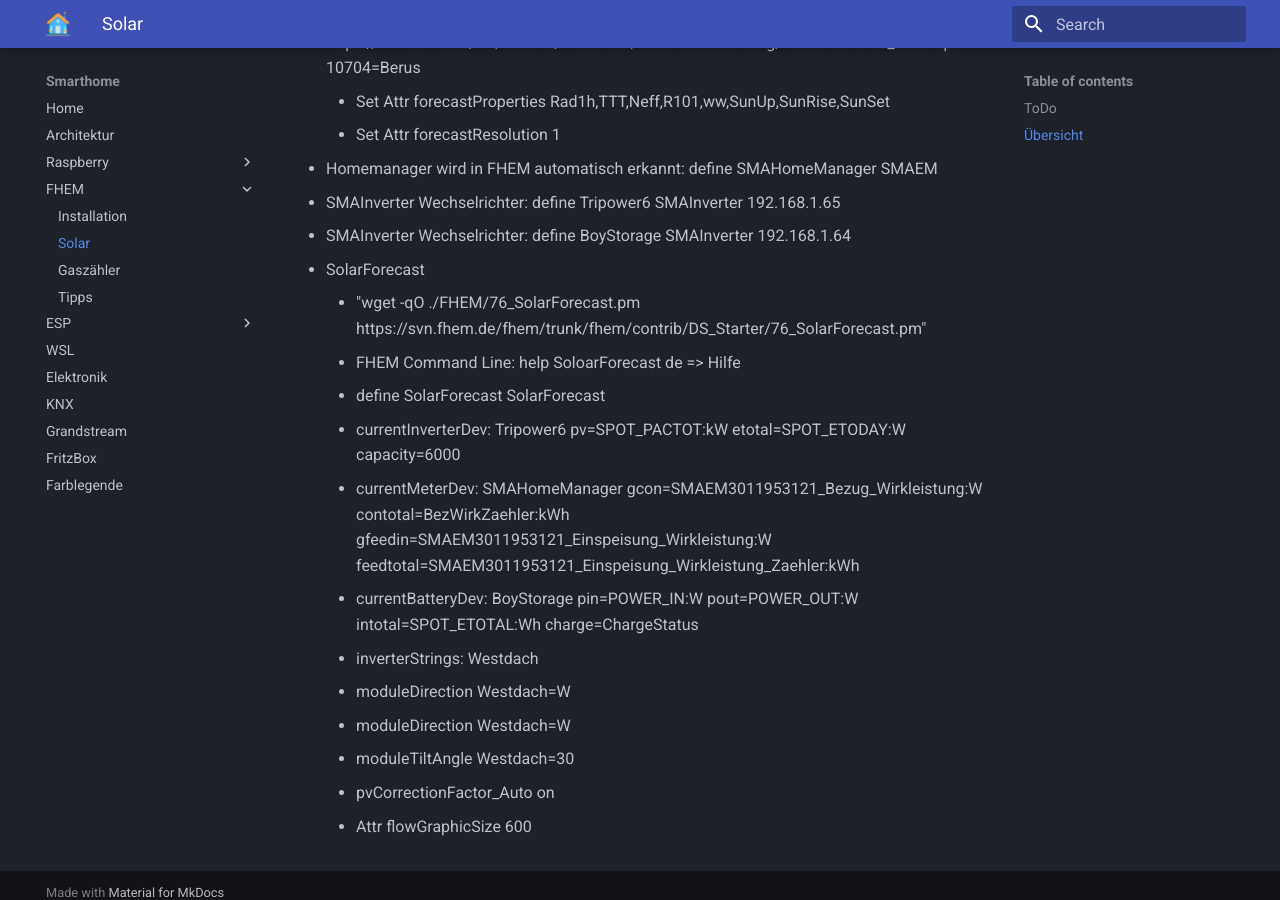
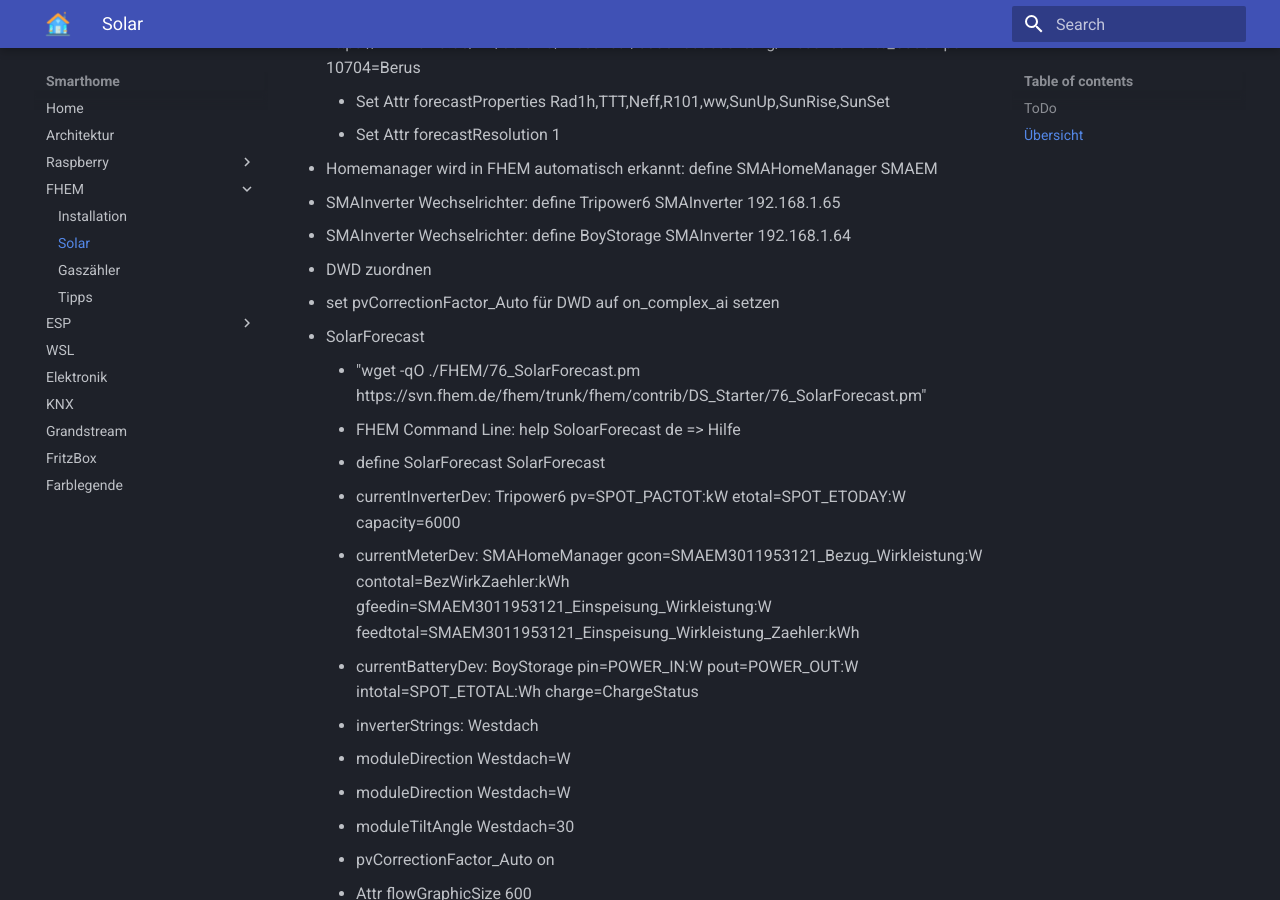
Before and after one commit to rogerknop/mkdocs_smarthome, an MkDocs documentation site: the page built from docs/fhemtipps/fhem_solar.md, in a window 1280 px wide and 900 px high, scrolled down 797 px. Built offline with MkDocs 1.6.1 and Material for MkDocs 9.7.7, drawn with Linux system fonts in a browser that asks for light colours.

Commit message:
Solar AI für DWD aktiviert

```diff
--- a/docs/fhemtipps/fhem_solar.md
+++ b/docs/fhemtipps/fhem_solar.md
@@ -23,6 +23,8 @@
 * Homemanager wird in FHEM automatisch erkannt: define SMAHomeManager SMAEM
 * SMAInverter Wechselrichter: define Tripower6  SMAInverter <Benutzer PW> 192.168.1.65
 * SMAInverter Wechselrichter: define BoyStorage  SMAInverter <Benutzer PW> 192.168.1.64
+* DWD zuordnen
+* set pvCorrectionFactor_Auto für DWD auf on_complex_ai setzen
 * SolarForecast
     * "wget -qO ./FHEM/76_SolarForecast.pm https://svn.fhem.de/fhem/trunk/fhem/contrib/DS_Starter/76_SolarForecast.pm"
     * FHEM Command Line: help SoloarForecast de => Hilfe
```
